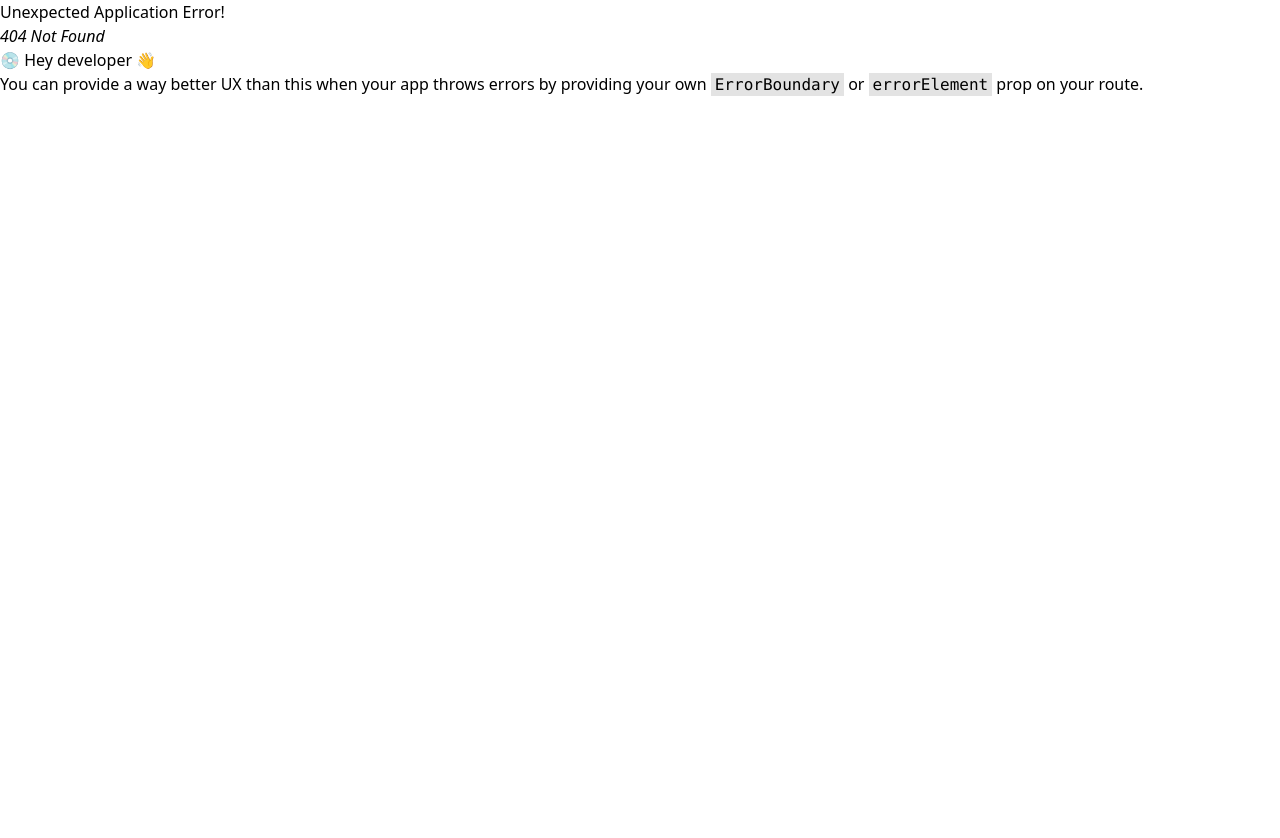
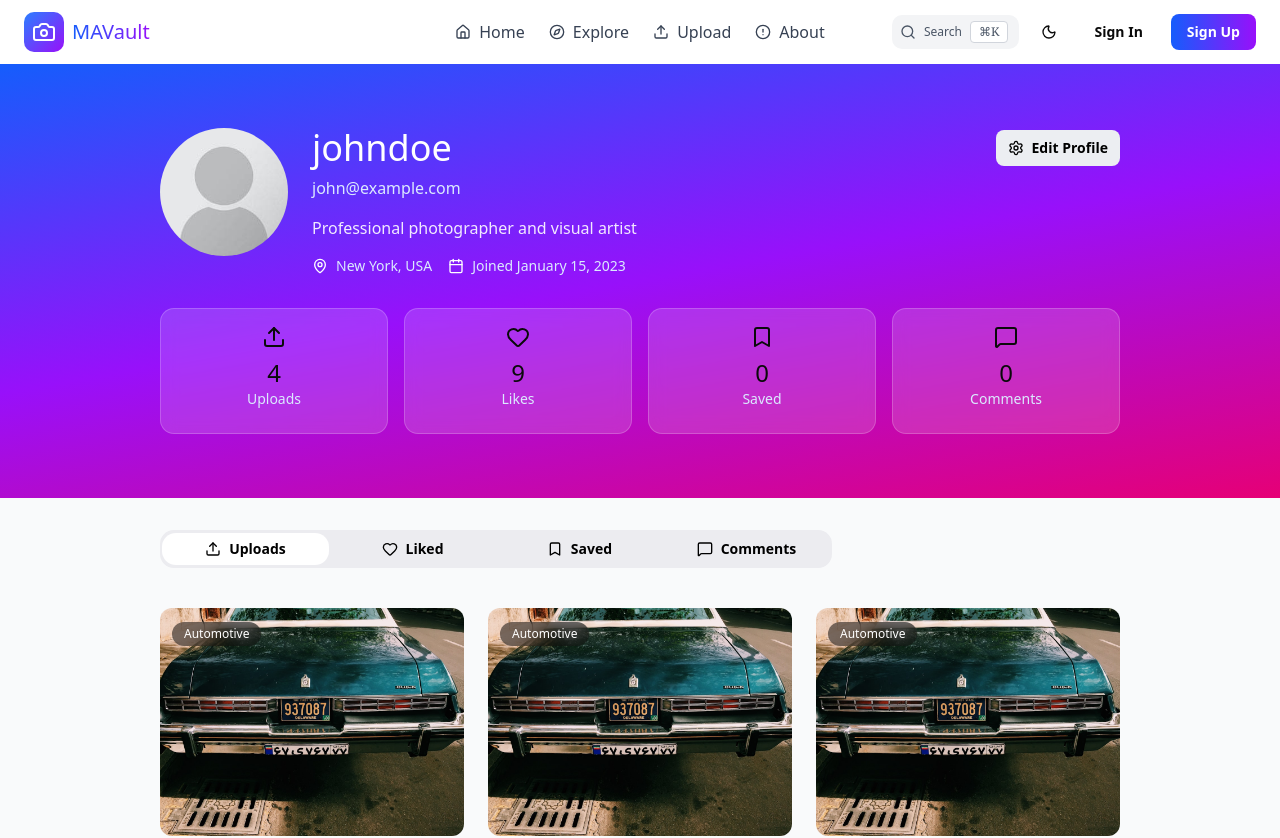
Before and after one commit to Eng-Muntadher/MAVault, a React (Vite) app: page /user-profile/1 in a window 1280 px wide. Before the commit this address had no page. Shown: the top 838 px of the page. Before the commit the page ends 800 px from the top, so only its background shows below. Built offline with nearby package versions, Linux system fonts and the light colour scheme.

Commit message:
feat: add static user profile page and enhance components for reusability

```diff
--- a/src/App.tsx
+++ b/src/App.tsx
@@ -4,6 +4,7 @@ import About from "./pages/About";
 import AppLayout from "./components/AppLayout";
 import Explore from "./pages/Explore";
 import Upload from "./pages/Upload";
+import UserProfile from "./pages/UserProfile";
 
 const router = createBrowserRouter([
   {
@@ -25,6 +26,10 @@ const router = createBrowserRouter([
         path: "/about",
         element: <About />,
       },
+      {
+        path: "/user-profile/:userId",
+        element: <UserProfile />,
+      },
     ],
   },
 ]);
--- a/src/components/ExploreImagesFilterOption.tsx
+++ b/src/components/ExploreImagesFilterOption.tsx
@@ -5,26 +5,28 @@ interface ExploreImagesFilterOptionProps {
   name: string;
   isSelected: boolean;
   onClick: () => void;
+  addedClasses?: string;
 }
 function ExploreImagesFilterOption({
   icon: Icon,
   name,
   isSelected,
   onClick,
+  addedClasses,
 }: ExploreImagesFilterOptionProps) {
   return (
     <button
       onClick={onClick}
       aria-pressed={isSelected}
       role="radio"
-      className={`flex items-center justify-center w-1/3 gap-2 p-1.5 cursor-pointer ${
+      className={`flex items-center justify-center w-1/3 gap-2 p-1.5 cursor-pointer rounded-[0.875rem] ${
         isSelected ? "bg-white" : ""
-      } rounded-[0.875rem]`}
+      }`}
     >
       <span aria-hidden="true">
         <Icon size={16} />
       </span>
-      <span>{name}</span>
+      <span className={addedClasses}>{name}</span>
     </button>
   );
 }
--- a/src/components/ExploreImagesFilterOptionsList.tsx
+++ b/src/components/ExploreImagesFilterOptionsList.tsx
@@ -1,15 +1,26 @@
-import { Clock, Flame, Star } from "lucide-react";
+import type { LucideIcon } from "lucide-react";
 import ExploreImagesFilterOption from "./ExploreImagesFilterOption";
 import { useState } from "react";
 
-const buttonsData = [
-  { icon: Flame, name: "Trending" },
-  { icon: Star, name: "Featured" },
-  { icon: Clock, name: "Recent" },
-];
+interface buttonsDataShape {
+  icon: LucideIcon;
+  name: string;
+}
 
-function ExploreImagesFilterOptionsList() {
-  const [selectedBtn, setSelectedBtn] = useState("Trending");
+interface buttonsDataProp {
+  buttonsData: buttonsDataShape[];
+  addedClassesForContainer?: string;
+  addedClassesForElements?: string;
+  ariaLabel?: string;
+}
+
+function ExploreImagesFilterOptionsList({
+  buttonsData,
+  addedClassesForContainer,
+  addedClassesForElements,
+  ariaLabel,
+}: buttonsDataProp) {
+  const [selectedBtn, setSelectedBtn] = useState(buttonsData[0].name);
 
   function handleClick(name: string) {
     setSelectedBtn(name);
@@ -17,9 +28,9 @@ function ExploreImagesFilterOptionsList() {
 
   return (
     <section
-      className="flex justify-between w-md bg-[#ECECF0] px-0.5 py-[0.185rem] rounded-[0.875rem] max-w-full text-sm font-semibold mb-10"
+      className={`flex justify-between bg-[#ECECF0] px-0.5 py-[0.185rem] rounded-[0.875rem] max-w-full text-sm font-semibold mb-10 ${addedClassesForContainer}`}
       role="radiogroup"
-      aria-label="Filter images by date, most rated or featured"
+      aria-label={ariaLabel ? ariaLabel : ""}
     >
       {buttonsData.map((btn) => (
         <ExploreImagesFilterOption
@@ -28,6 +39,7 @@ function ExploreImagesFilterOptionsList() {
           name={btn.name}
           isSelected={btn.name === selectedBtn}
           onClick={() => handleClick(btn.name)}
+          addedClasses={addedClassesForElements}
         />
       ))}
     </section>
--- a/src/components/ImagesList.tsx
+++ b/src/components/ImagesList.tsx
@@ -4,16 +4,18 @@ import GuestImage from "../assets/guest.jpeg";
 
 interface ImagesListProps {
   tempData: number[];
-  usedInExplorePage?: boolean;
+  usedOutsideHomePage?: boolean;
+  addedClasses?: string;
 }
 
-function ImagesList({ tempData, usedInExplorePage = false }: ImagesListProps) {
-  const classes = usedInExplorePage
-    ? "grid grid-cols-4 gap-6 max-xl:grid-cols-3 max-lg:grid-cols-2 max-md:grid-cols-1"
-    : "grid grid-cols-3 gap-8 max-w-7xl mx-auto px-4 sm:px-6 lg:px-8 mb-8 max-lg:grid-cols-2 max-sm:grid-cols-1";
+function ImagesList({
+  tempData,
+  usedOutsideHomePage = false,
+  addedClasses,
+}: ImagesListProps) {
   return (
-    <div className={`${usedInExplorePage || "bg-(--landing-page-bg) pt-12"}`}>
-      <section className={classes}>
+    <div className={`${usedOutsideHomePage || "bg-(--landing-page-bg) pt-12"}`}>
+      <section className={addedClasses}>
         {tempData.map((el) => (
           <ImageItem
             key={el}
@@ -28,7 +30,7 @@ function ImagesList({ tempData, usedInExplorePage = false }: ImagesListProps) {
       </section>
 
       {/* Images pagination */}
-      {usedInExplorePage || (
+      {usedOutsideHomePage || (
         <>
           <div
             className="flex gap-2 justify-center items-center mt-12 pb-12"
--- /dev/null
+++ b/src/components/UserProfileMainSection.tsx
@@ -0,0 +1,57 @@
+import { Calendar, MapPin, Settings } from "lucide-react";
+import guestImage from "../assets/guest.jpeg";
+import UserStatsCardsList from "../components/UserStatsCardsList";
+
+function UserProfileMainSection() {
+  return (
+    <section
+      aria-labelledby="user-profile-heading"
+      className="landing-bg px-40 py-16 max-sm:px-6 max-xl:px-6"
+    >
+      <div className="flex gap-6 items-start mb-8 max-md:flex-col max-md:items-center max-md:text-center">
+        <img
+          src={guestImage}
+          alt="User Image"
+          className="w-32 h-32 rounded-full"
+        />
+        <div className="flex flex-col gap-2 grow">
+          <div className="flex items-center justify-between max-md:justify-center">
+            <h1 className="text-4xl text-white" id="user-profile-heading">
+              johndoe
+            </h1>
+            <button className="flex items-center gap-2 bg-[#ECEEF2] px-3 py-2 rounded-lg text-sm font-semibold max-md:hidden">
+              <Settings size={16} aria-hidden="true" />
+              Edit Profile
+            </button>
+          </div>
+          <p className="text-(--text-color-secondary) mb-2">john@example.com</p>
+          <p className="text-white opacity-90 mb-2">
+            Professional photographer and visual artist
+          </p>
+          <div className="flex gap-4 flex-wrap max-[350px]:justify-center">
+            <div className="flex gap-2 items-center text-white">
+              <MapPin size={16} aria-hidden="true" />
+              <span className="text-(--text-color-secondary) text-sm">
+                New York, USA
+              </span>
+            </div>
+
+            <div className="flex gap-2 items-center text-white">
+              <Calendar size={16} />{" "}
+              <span className="text-(--text-color-secondary) text-sm">
+                Joined January 15, 2023
+              </span>
+            </div>
+          </div>
+          <button className="hidden items-center gap-2 bg-[#ECEEF2] px-3 py-2 rounded-lg text-sm font-semibold max-md:flex w-fit mx-auto mt-4">
+            <Settings size={16} />
+            Edit Profile
+          </button>{" "}
+        </div>
+      </div>
+      <UserStatsCardsList />
+    </section>
+  );
+}
+
+export default UserProfileMainSection;
--- /dev/null
+++ b/src/components/UserStatsCard.tsx
@@ -0,0 +1,19 @@
+import type { LucideIcon } from "lucide-react";
+
+interface UserStatsCardProps {
+  icon: LucideIcon;
+  statsNumber: number;
+  text: string;
+}
+
+function UserStatsCard({ icon: Icon, statsNumber, text }: UserStatsCardProps) {
+  return (
+    <li className="flex flex-col items-center text-(--text-color) rounded-[0.875rem] border border-white/20 bg-white/15 backdrop-blur-sm grow pt-4 pb-6">
+      <Icon size={24} />
+      <strong className="h-8 mt-2 text-2xl font-normal">{statsNumber}</strong>
+      <span className="text-sm text-[#DBEAFE]">{text}</span>
+    </li>
+  );
+}
+
+export default UserStatsCard;
--- /dev/null
+++ b/src/components/UserStatsCardsList.tsx
@@ -0,0 +1,26 @@
+import { Bookmark, Heart, MessageSquare, Upload } from "lucide-react";
+import UserStatsCard from "./UserStatsCard";
+
+const cardsData = [
+  { icon: Upload, statsNumber: 4, text: "Uploads" },
+  { icon: Heart, statsNumber: 9, text: "Likes" },
+  { icon: Bookmark, statsNumber: 0, text: "Saved" },
+  { icon: MessageSquare, statsNumber: 0, text: "Comments" },
+];
+
+function UserStatsCardsList() {
+  return (
+    <ul className="grid grid-cols-4 gap-4 max-md:grid-cols-2">
+      {cardsData.map((card) => (
+        <UserStatsCard
+          key={card.text}
+          icon={card.icon}
+          statsNumber={card.statsNumber}
+          text={card.text}
+        />
+      ))}
+    </ul>
+  );
+}
+
+export default UserStatsCardsList;
--- a/src/pages/Explore.tsx
+++ b/src/pages/Explore.tsx
@@ -1,3 +1,4 @@
+import { Clock, Flame, Star } from "lucide-react";
 import ExploreCategoryOptionsList from "../components/ExploreCategoryOptionsList";
 import ExploreImagesFilterOptionsList from "../components/ExploreImagesFilterOptionsList";
 import ExplorePageHeader from "../components/ExplorePageHeader";
@@ -5,13 +6,27 @@ import ImagesList from "../components/ImagesList";
 import UploadImageFromExplore from "../components/UploadImageFromExplore";
 
 function Explore() {
+  const filterButtonsData = [
+    { icon: Flame, name: "Trending" },
+    { icon: Star, name: "Featured" },
+    { icon: Clock, name: "Recent" },
+  ];
+
   return (
     <div className="bg-(--landing-page-bg) pt-8 border-t border-b border-gray-200 backdrop-blur-md mb-8">
       <div className="max-w-7xl mx-auto px-4 sm:px-6 lg:px-8">
         <ExplorePageHeader />
         <ExploreCategoryOptionsList />
-        <ExploreImagesFilterOptionsList />
-        <ImagesList tempData={[1, 2, 3, 4]} usedInExplorePage={true} />
+        <ExploreImagesFilterOptionsList
+          buttonsData={filterButtonsData}
+          addedClassesForContainer="w-md"
+          ariaLabel="Filter images by date, most rated or featured"
+        />
+        <ImagesList
+          tempData={[1, 2, 3, 4]}
+          usedOutsideHomePage={true}
+          addedClasses="grid grid-cols-4 gap-6 max-xl:grid-cols-3 max-lg:grid-cols-2 max-md:grid-cols-1"
+        />
         <UploadImageFromExplore />
       </div>
     </div>
--- a/src/pages/Home.tsx
+++ b/src/pages/Home.tsx
@@ -7,7 +7,10 @@ function Home() {
     <>
       <HeroSection />
       <ImagesFilters />
-      <ImagesList tempData={[1, 2, 3, 4, 5, 6, 7, 8, 9]} />
+      <ImagesList
+        tempData={[1, 2, 3, 4, 5, 6, 7, 8, 9]}
+        addedClasses="grid grid-cols-3 gap-8 max-w-7xl mx-auto px-4 sm:px-6 lg:px-8 mb-8 max-lg:grid-cols-2 max-sm:grid-cols-1"
+      />
     </>
   );
 }
--- /dev/null
+++ b/src/pages/UserProfile.tsx
@@ -0,0 +1,37 @@
+import { Bookmark, Heart, MessageSquare, Upload } from "lucide-react";
+import ExploreImagesFilterOptionsList from "../components/ExploreImagesFilterOptionsList";
+import ImagesList from "../components/ImagesList";
+import UserProfileMainSection from "../components/UserProfileMainSection";
+
+function UserProfile() {
+  const filterButtonsData = [
+    { icon: Upload, name: "Uploads" },
+    { icon: Heart, name: "Liked" },
+    { icon: Bookmark, name: "Saved" },
+    { icon: MessageSquare, name: "Comments" },
+  ];
+
+  return (
+    <>
+      <UserProfileMainSection />
+
+      <div className="bg-(--landing-page-bg) px-40 max-sm:px-6 max-xl:px-6 pt-8 pb-10">
+        <ExploreImagesFilterOptionsList
+          buttonsData={filterButtonsData}
+          addedClassesForContainer="w-[672px]"
+          addedClassesForElements="max-sm:hidden"
+          ariaLabel="Filter the images by the ones you uploaded, liked, bookmarked or commented on"
+        />
+        <ImagesList
+          tempData={[1, 2, 3, 4]}
+          usedOutsideHomePage={true}
+          addedClasses="grid grid-cols-3 gap-6 max-lg:grid-cols-2 max-sm:grid-cols-1"
+        />
+      </div>
+
+      <hr className="border-0 h-px bg-black/10 mb-8" />
+    </>
+  );
+}
+
+export default UserProfile;
```
Also changed, not shown: 1 other file (tests, documents, lock files or other folders).
